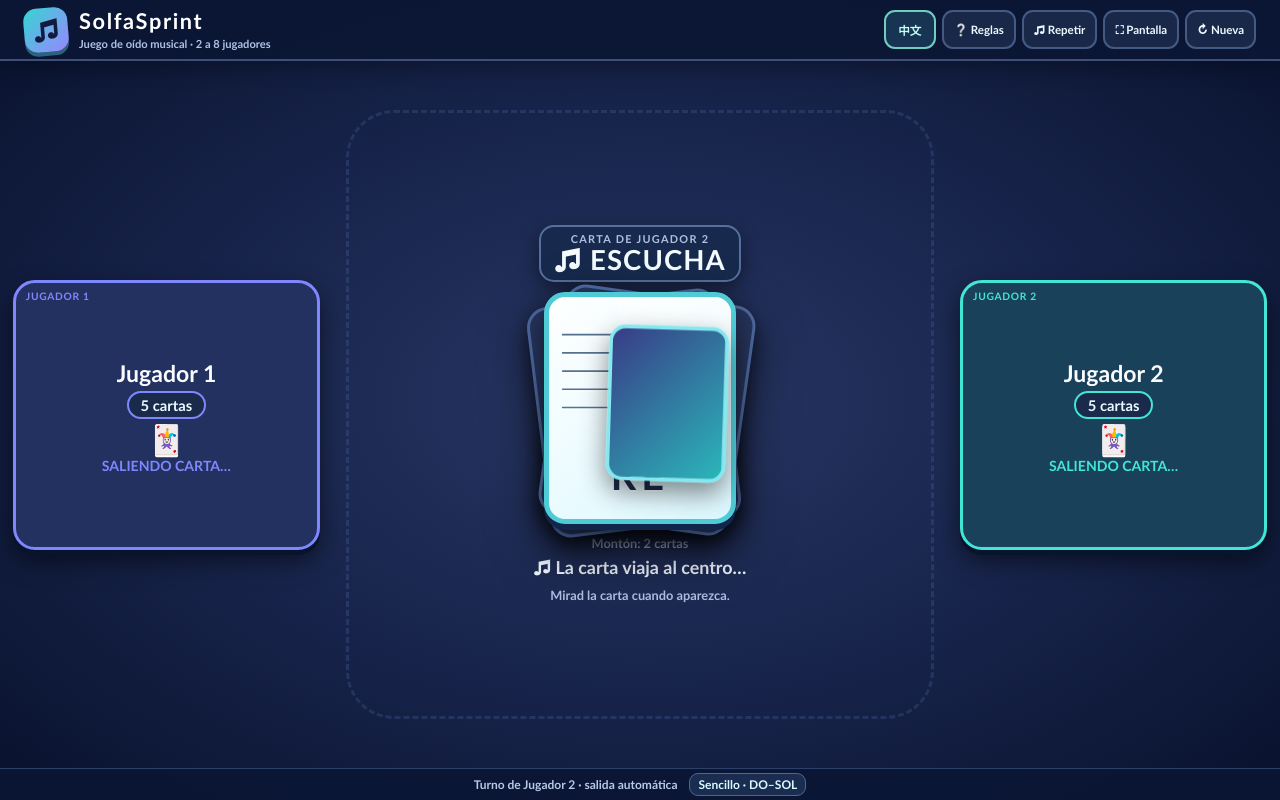
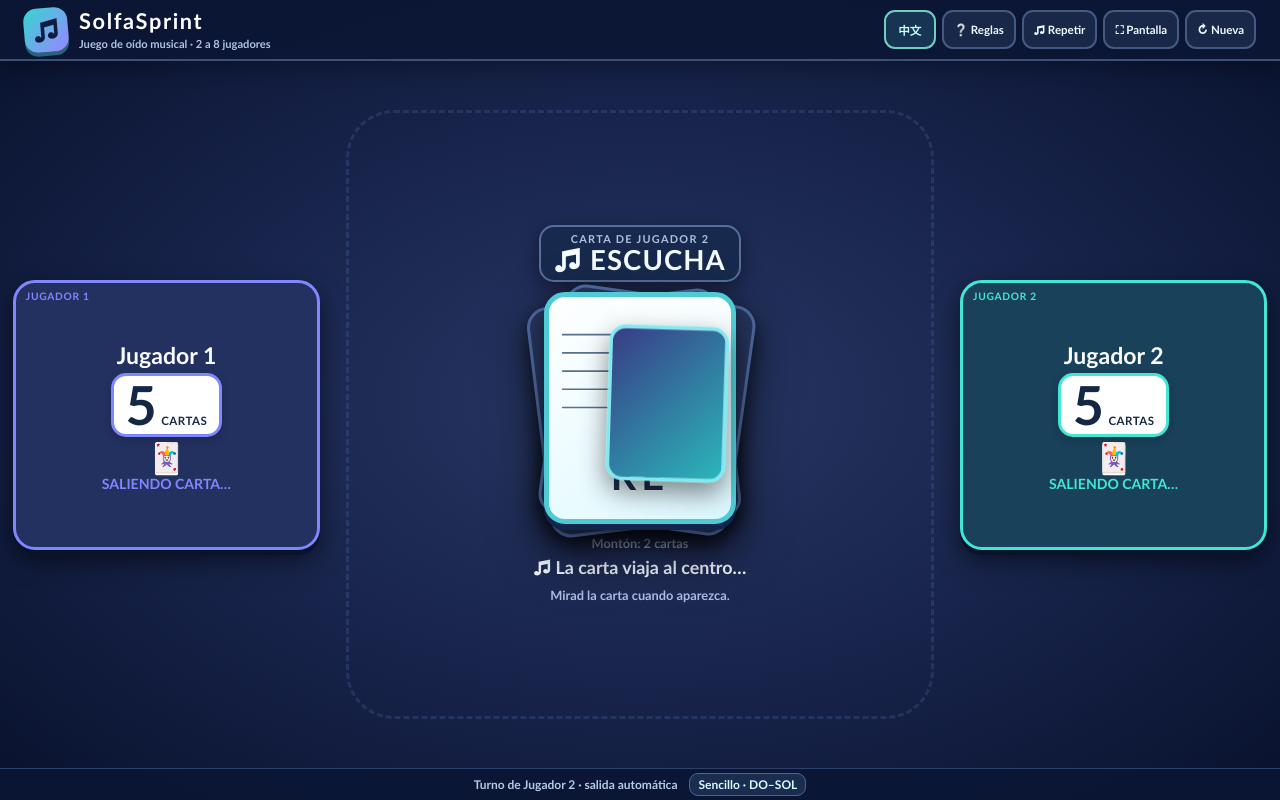
Before and after one commit to rafgim2/rafgim2.github.io, a plain HTML site: page SolfaSprint/index.html in a window 1280 px wide. Both pictures are taken after a click on the button "¡EMPEZAR PARTIDA! ▶". Drawn offline with Linux system fonts and the light colour scheme.

Commit message:
SolfaSprint: destacar con números grandes las cartas restantes por jugador

```diff
--- a/SolfaSprint/index.html
+++ b/SolfaSprint/index.html
@@ -201,6 +201,28 @@ html,body{background:#080f26;color:#f6f9ff}
 html[lang="zh-TW"] .player-zone.is-turn::after{content:"👆 點這裡！"}
 @media(max-width:680px){.lang-switch{min-width:43px;padding:6px 5px;font-size:12px}.language-row{margin:8px auto 12px}}
 
+/* Marcador de cartas prioritario: cifra muy visible en cada jugador. */
+.player-zone .player-count{
+ display:flex;align-items:baseline;justify-content:center;gap:7px;
+ background:#fff;color:#142845;border:3px solid var(--accent);
+ border-radius:15px;padding:2px 12px;line-height:1;min-width:92px;
+ font-size:initial;font-weight:900;font-variant-numeric:tabular-nums;
+ box-shadow:0 3px 9px #0003;
+}
+.player-zone .player-count .card-total{font-size:clamp(34px,4.2vw,64px);font-weight:1000;line-height:1;letter-spacing:-.045em}
+.player-zone .player-count .card-unit{font-size:clamp(10px,.9vw,14px);font-weight:850;text-transform:uppercase;letter-spacing:.04em}
+.player-zone.empty .player-count{background:#c8ffe8;color:#0c6244}
+@media(max-width:680px),(orientation:portrait){
+ .player-zone .player-count{padding:2px 7px;min-width:66px;gap:5px;border-width:2px;border-radius:10px}
+ .player-zone .player-count .card-total{font-size:clamp(27px,7vw,42px)}
+ .player-zone .player-count .card-unit{font-size:10px}
+ .player-zone .player-symbol{font-size:clamp(14px,3vw,22px)}
+}
+@media(max-height:620px) and (orientation:landscape){
+ .player-zone .player-count{padding:1px 9px}
+ .player-zone .player-count .card-total{font-size:clamp(27px,5vh,40px)}
+ .player-zone .player-count .card-unit{font-size:10px}
+}
 </style>
 </head>
 <body>
@@ -672,7 +694,7 @@ function createPlayers(){let deck=buildDeck();state.players=[];const names=[...$
  if(deck.length<state.cards)deck.push(...buildDeck());state.players.push({id:i,name:names[i].value.trim().slice(0,16)||playerLabel(i),color:COLORS[i],hand:deck.splice(0,state.cards),zone:null});}}
 function renderPlayers(){zones.replaceChildren();for(const p of state.players){const btn=document.createElement('button');btn.type='button';btn.className='player-zone';btn.dataset.seat=p.id;
  btn.style.setProperty('--accent',p.color.main);btn.style.setProperty('--light',p.color.light);
- btn.innerHTML=`<span class="seat-num">JUGADOR ${p.id+1}</span><span class="player-name"></span><span class="player-count"></span><span class="player-symbol">🃏</span><span class="player-cue">MI TURNO</span>`;
+ btn.innerHTML=`<span class="seat-num">JUGADOR ${p.id+1}</span><span class="player-name"></span><span class="player-count"><strong class="card-total">0</strong><small class="card-unit">cartas</small></span><span class="player-symbol">🃏</span><span class="player-cue">MI TURNO</span>`;
  btn.querySelector('.player-name').textContent=p.name;
  btn.addEventListener('pointerdown',e=>{if(e.pointerType==='mouse'&&e.button!==0)return;e.preventDefault();press(p.id);},{passive:false});
  btn.addEventListener('click',e=>{if(e.detail===0)press(p.id);});btn.addEventListener('contextmenu',e=>e.preventDefault());zones.appendChild(btn);p.zone=btn;}
@@ -686,7 +708,7 @@ function layoutSeats(){const portrait=window.matchMedia('(orientation: portrait)
  }}
 function refreshZones(){board.classList.toggle('auto-draw',state.autoDraw);board.classList.toggle('awaiting-draw',state.phase==='ready');for(const p of state.players){if(!p.zone)continue;const z=p.zone;const hand=p.hand.length;
  z.querySelector('.seat-num').textContent=tx('JUGADOR ','玩家 ')+(p.id+1);
-  z.querySelector('.player-count').textContent=cardCount(hand);z.classList.toggle('empty',hand===0);z.classList.toggle('champion',state.phase==='won'&&p.id===state.winnerId);z.classList.toggle('penalty',state.phase==='result'&&p.id===state.penaltyId);z.classList.toggle('first',state.phase==='result'&&p.id===state.fastestId);
+  z.querySelector('.card-total').textContent=hand;z.querySelector('.card-unit').textContent=tx(hand===1?'carta':'cartas','張牌');z.classList.toggle('empty',hand===0);z.classList.toggle('champion',state.phase==='won'&&p.id===state.winnerId);z.classList.toggle('penalty',state.phase==='result'&&p.id===state.penaltyId);z.classList.toggle('first',state.phase==='result'&&p.id===state.fastestId);
  z.classList.toggle('is-turn',state.phase==='ready'&&state.turn===p.id);
  z.classList.remove('can-react');
  z.classList.toggle('has-reacted',state.phase==='reaction'&&state.responses.has(p.id));
```
